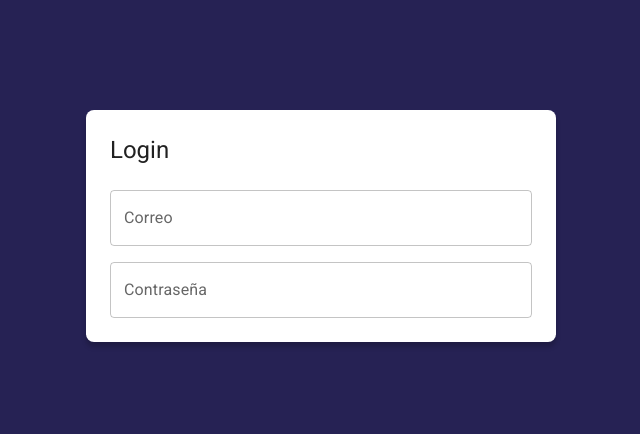
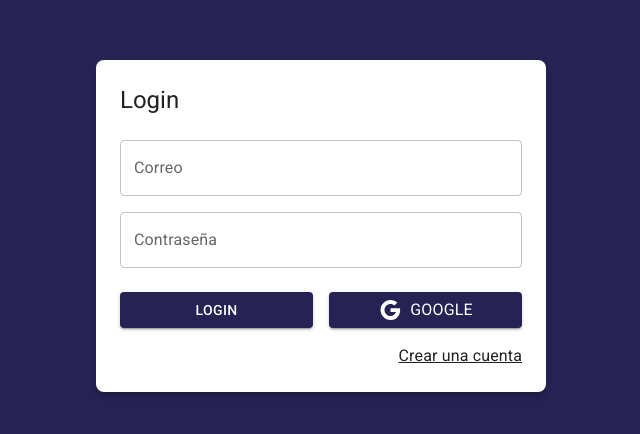
Before and after one commit to alesbe/journal-app, a React (Vite) app: page /auth/login in a window 1280 px wide. Shown: the part 174-608 px from the top of the page, without its empty margins (319-959 px from the left). Built offline with nearby package versions, Linux system fonts and the light colour scheme.

Commit message:
implemented login page design and auth layout

```diff
--- /dev/null
+++ b/src/auth/layout/AuthLayout.jsx
@@ -0,0 +1,31 @@
+import { Grid, Typography } from "@mui/material"
+
+
+export const AuthLayout = ({ children, title = '' }) => {
+    return (
+        <Grid
+            container
+            spacing = { 0 }
+            direction = "column"
+            alignItems = "center"
+            justifyContent = "center"
+            sx = {{ minHeight: '100vh', backgroundColor: 'primary.main', padding: 4 }}
+        >
+            <Grid item
+            className = "box-shadow"
+            xs = { 3 }
+            sx = {{
+                width: { sm: 450 },
+                backgroundColor: 'white',
+                padding: 3,
+                borderRadius: 2
+            }}>
+
+            <Typography variant = 'h5' sx = {{mb: 1}}>{ title }</Typography>
+
+            { children }
+
+            </Grid>
+        </Grid>
+    )
+}
--- a/src/auth/pages/LoginPage.jsx
+++ b/src/auth/pages/LoginPage.jsx
@@ -1,24 +1,12 @@
-import { Grid, TextField, Typography } from "@mui/material"
+import { Link as RouterLink } from "react-router-dom";
+import { Google } from "@mui/icons-material"
+import { Button, Grid, Link, TextField, Typography } from "@mui/material"
+import { AuthLayout } from "../layout/AuthLayout";
 
 export const LoginPage = () => {
   return (
-    <Grid
-      container
-      spacing = { 0 }
-      direction = "column"
-      alignItems = "center"
-      justifyContent = "center"
-      sx = {{ minHeight: '100vh', backgroundColor: 'primary.main', padding: 4 }}
-    >
-
-      <Grid item
-        className = "box-shadow"
-        xs = { 3 }
-        sx = {{ backgroundColor: 'white', padding: 3, borderRadius: 2 }}
-      >
-        <Typography variant = 'h5' sx = {{mb: 1}}>Login</Typography>
-
-        <form>
+    <AuthLayout title = 'Login'>
+      <form>
           <Grid container>
             <Grid item xs = { 12 } sx = {{ mt: 2 }}>
               <TextField
@@ -37,10 +25,29 @@ export const LoginPage = () => {
                 fullWidth
               />
             </Grid>
+
+            <Grid container spacing={ 2 } sx = {{ mb: 2, mt: 1 }}>
+              <Grid item xs = { 12 } sm = { 6 }>
+                <Button variant = 'contained' fullWidth>
+                  Login
+                </Button>
+              </Grid>
+
+              <Grid item xs = { 12 } sm = { 6 }>
+                <Button variant = 'contained' fullWidth>
+                  <Google/>
+                  <Typography sx = {{ ml:1 }}>Google</Typography>
+                </Button>
+              </Grid>
+            </Grid>
+          </Grid>
+
+          <Grid container direction = 'row' justifyContent = 'end'>
+            <Link component = { RouterLink } color = 'inherit' to = "/auth/register">
+              Crear una cuenta
+            </Link>
           </Grid>
         </form>
-      </Grid>
-
-    </Grid>
+    </AuthLayout>
   )
 }
```
